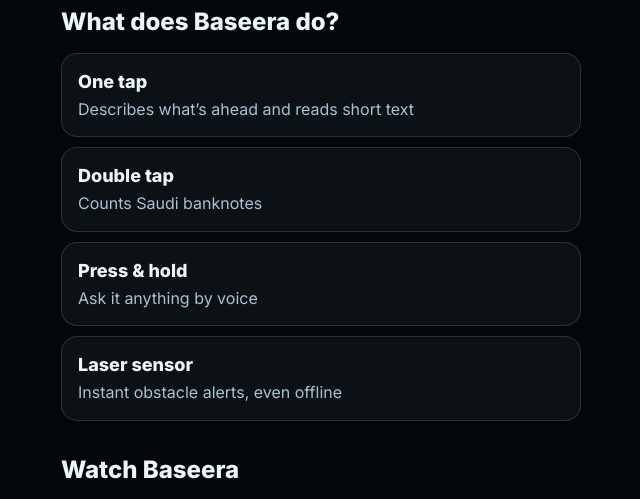
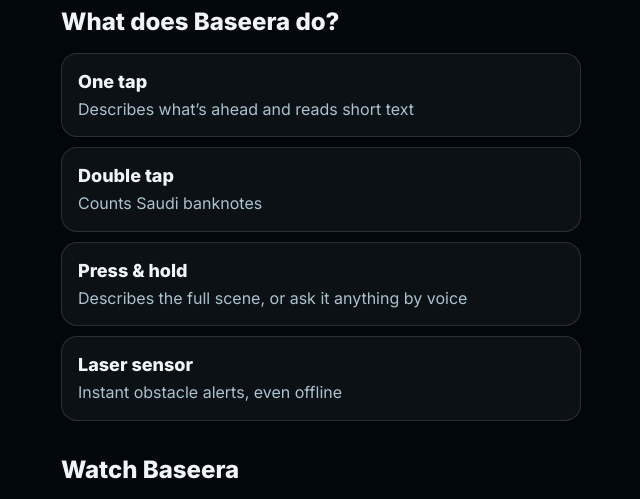
Before and after one commit to BaseeraInnovate/BaseeraInnovate.github.io, a plain HTML site: page index.html in a window 1280 px wide. Shown: the part 1130-1629 px from the top of the page, without its empty margins (319-959 px from the left). Drawn offline with Linux system fonts and the light colour scheme; grey boxes are pictures that could not be loaded.

Commit message:
Add files via upload

```diff
--- a/index.html
+++ b/index.html
@@ -104,7 +104,7 @@ footer .tags{direction:ltr;font-family:Inter,Taj,sans-serif;color:var(--teal);ma
   <ul class="feat">
    <li><b data-ar="لمسة واحدة" data-en="One tap">لمسة واحدة</b><span data-ar="يصف لك ما أمامك ويقرأ النص القصير" data-en="Describes what’s ahead and reads short text">يصف لك ما أمامك ويقرأ النص القصير</span></li>
    <li><b data-ar="لمستان" data-en="Double tap">لمستان</b><span data-ar="يحسب النقود السعودية" data-en="Counts Saudi banknotes">يحسب النقود السعودية</span></li>
-   <li><b data-ar="ضغطة طويلة" data-en="Press &amp; hold">ضغطة طويلة</b><span data-ar="اسأله بصوتك عن أي شيء أمامك" data-en="Ask it anything by voice">اسأله بصوتك عن أي شيء أمامك</span></li>
+   <li><b data-ar="ضغطة طويلة" data-en="Press &amp; hold">ضغطة طويلة</b><span data-ar="يصف لك المشهد كاملاً، أو اسأله بصوتك عن أي شيء" data-en="Describes the full scene, or ask it anything by voice">يصف لك المشهد كاملاً، أو اسأله بصوتك عن أي شيء</span></li>
    <li><b data-ar="حساس ليزر" data-en="Laser sensor">حساس ليزر</b><span data-ar="ينبّهك من العوائق فوراً، حتى بدون إنترنت" data-en="Instant obstacle alerts, even offline">ينبّهك من العوائق فوراً، حتى بدون إنترنت</span></li>
   </ul>
  </section>
```
Also changed, not shown: device.webp, poster_ar.jpg, poster_en.jpg, 4 other files.
